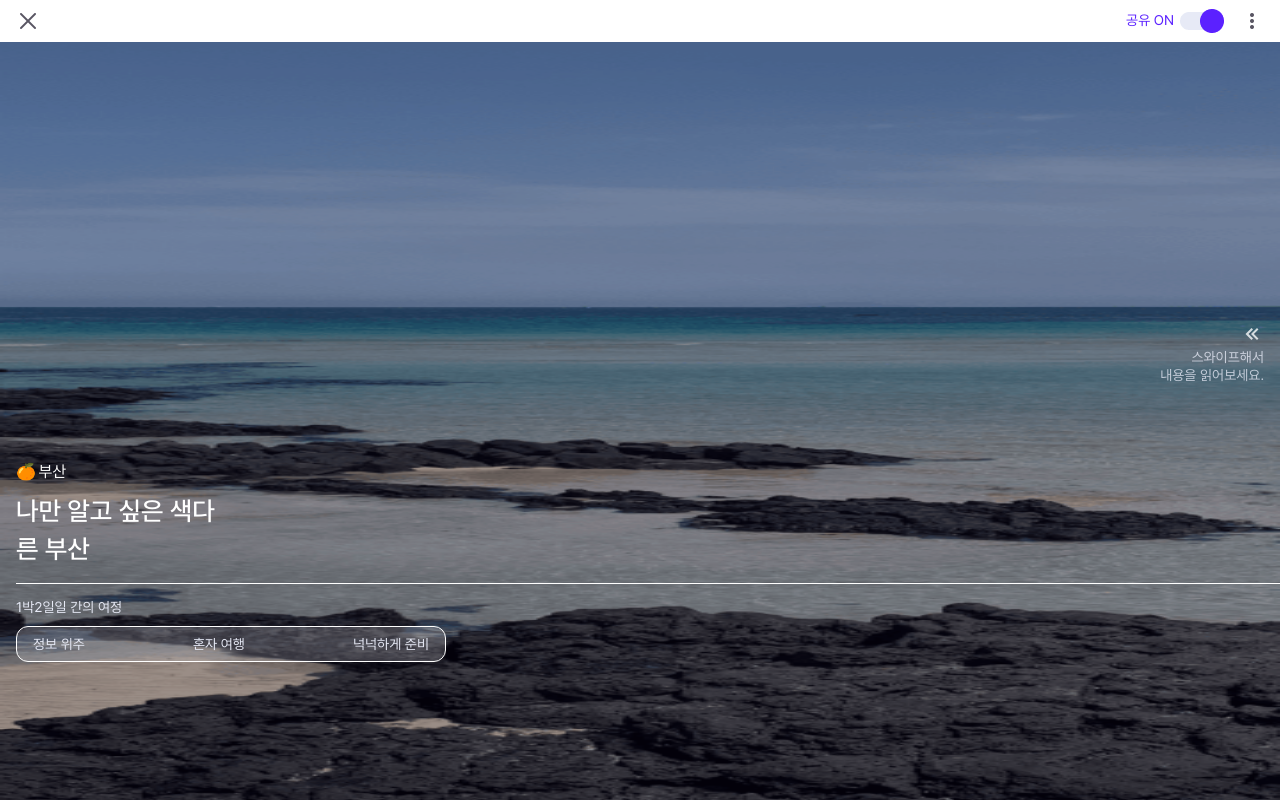
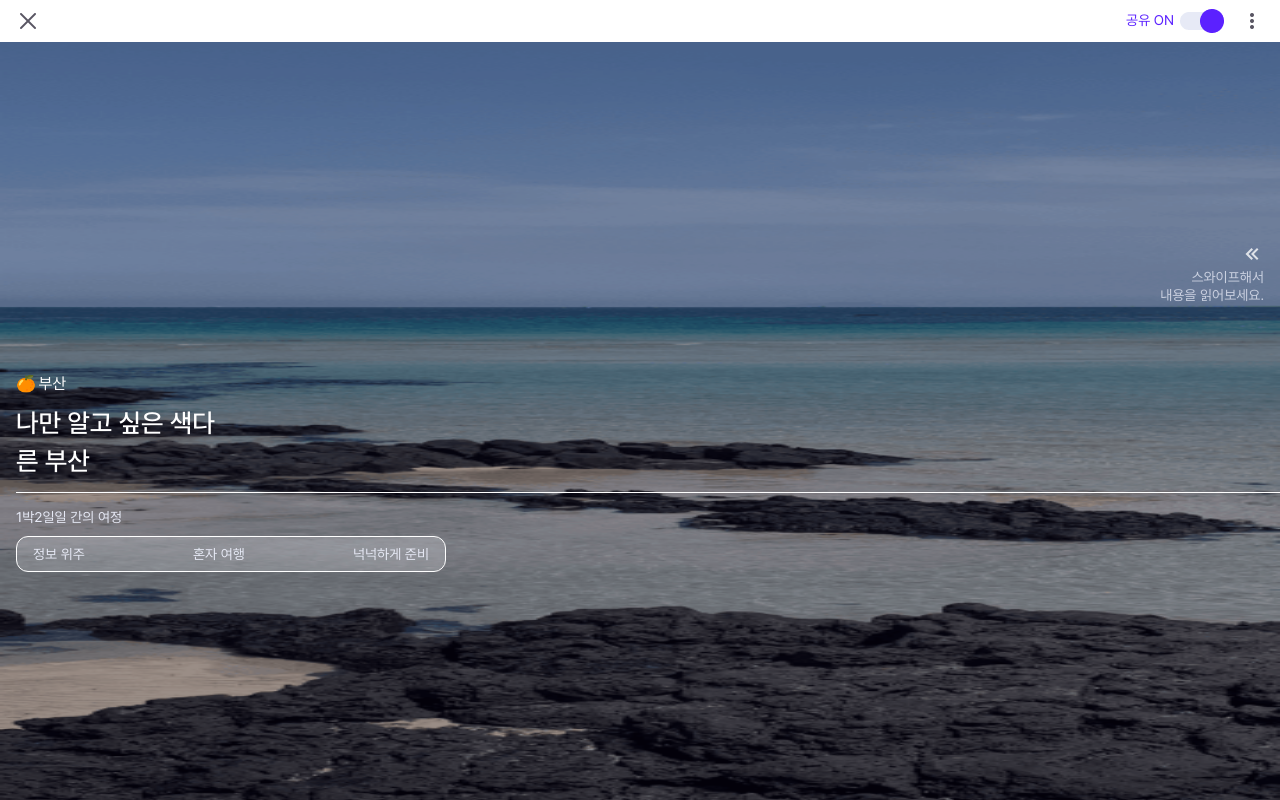
Before and after one commit to dnd-side-project/dnd-6th-8-frontend, a React (Create React App) app: page /wallpaper/1 in a window 1280 px wide. Built offline with nearby package versions, Linux system fonts and the light colour scheme.

Commit message:
style: position fix(#8)

```diff
--- /dev/null
+++ b/src/components/WallPaper/WallPaperDetailView/index.tsx
@@ -0,0 +1,23 @@
+import React from 'react';
+import { HomeFeedsType } from '../../../constants';
+import './style.scss';
+
+type WallPaperDetailViewProps = {
+  fetchData: HomeFeedsType | undefined;
+};
+
+function WallPaperDetailView({ fetchData }: WallPaperDetailViewProps) {
+  return (
+    <div className="wallpaperdetailview-wrapper">
+      <div className="detail-title-box">
+        <p>{fetchData && fetchData.title}</p>
+        <p>2022.01.10 - 01.14 </p>
+      </div>
+      <div className='day-tab'>
+        123
+      </div>
+    </div>
+  );
+}
+
+export default WallPaperDetailView;
--- /dev/null
+++ b/src/components/WallPaper/WallPaperDetailView/style.scss
@@ -0,0 +1,6 @@
+.wallpaperdetailview-wrapper{
+    padding-top : 8.2rem ;
+    .detail-title-box{
+        margin : 0 1.6rem 1.6rem 1.6rem;
+    }
+}
--- a/src/components/WallPaper/WallPaperPreview/style.scss
+++ b/src/components/WallPaper/WallPaperPreview/style.scss
@@ -1,14 +1,13 @@
 .wallpaperpreview-wrapper{
     width : 100vw;
     height : 100vh;
-    overflow: hidden;
     padding-top : 4.2rem;
     position: relative;
     .wallpaperpreview-background{
         width : 100%;
         height : 100%;
         position: absolute;
-        top : 4.2rem;
+        // top : 4.2rem;
         z-index: 1;
     }
     .wallpaperpreview-main{
@@ -16,14 +15,14 @@
         height : 100vh;
         z-index: 2;
         position: absolute;
-        top : 4.2rem;
+        // top : 4.2rem;
         padding-left:  1.6rem;
         padding-right : 1.6rem;
         background-color: rgba(6, 2, 19, 0.4);
         .arrow-wrapper{
             animation: arrow 4s infinite;
             position: absolute;
-            top : 28rem;
+            top : 20em;
             right : 1.6rem;
             text-align: right;
             p{
@@ -36,7 +35,7 @@
 
         .line-top{
             position: absolute;
-            top : 41.8rem;
+            top : 33rem;
             span{
                 color : #ffffff;
                 font-family: 'Pretendard-Regular';
@@ -57,11 +56,11 @@
             height : 1px;
             border-top : 1px solid white;
             position: absolute;
-            top : 54.1rem;
+            top : 45rem;
         }
         .line-bottom{
             position: absolute;
-            top : 55rem;
+            top : 46rem;
             margin-top: 0.8rem;
             p{
                 color : #e7eaf6;
--- a/src/pages/WallPaper/index.tsx
+++ b/src/pages/WallPaper/index.tsx
@@ -1,5 +1,7 @@
 import React, { useEffect, useState } from 'react';
 import { useParams } from 'react-router-dom';
+import { Swiper, SwiperSlide } from 'swiper/react';
+import WallPaperDetailView from '../../components/WallPaper/WallPaperDetailView';
 import WallPaperHeader from '../../components/WallPaper/WallPaperHeader';
 import WallPaperPreview from '../../components/WallPaper/WallPaperPreview';
 import { HomeRecFeedData, HomeFeedsType } from '../../constants';
@@ -16,7 +18,14 @@ function WallPaper() {
   return (
     <div className="wallpaper-wrapper">
       <WallPaperHeader />
-      <WallPaperPreview fetchData={fetchData} />
+      <Swiper spaceBetween={50} slidesPerView={1} >
+        <SwiperSlide>
+          <WallPaperPreview fetchData={fetchData} />
+        </SwiperSlide>
+        <SwiperSlide>
+          <WallPaperDetailView fetchData={fetchData}/>
+        </SwiperSlide>
+      </Swiper>
     </div>
   );
 }
```
